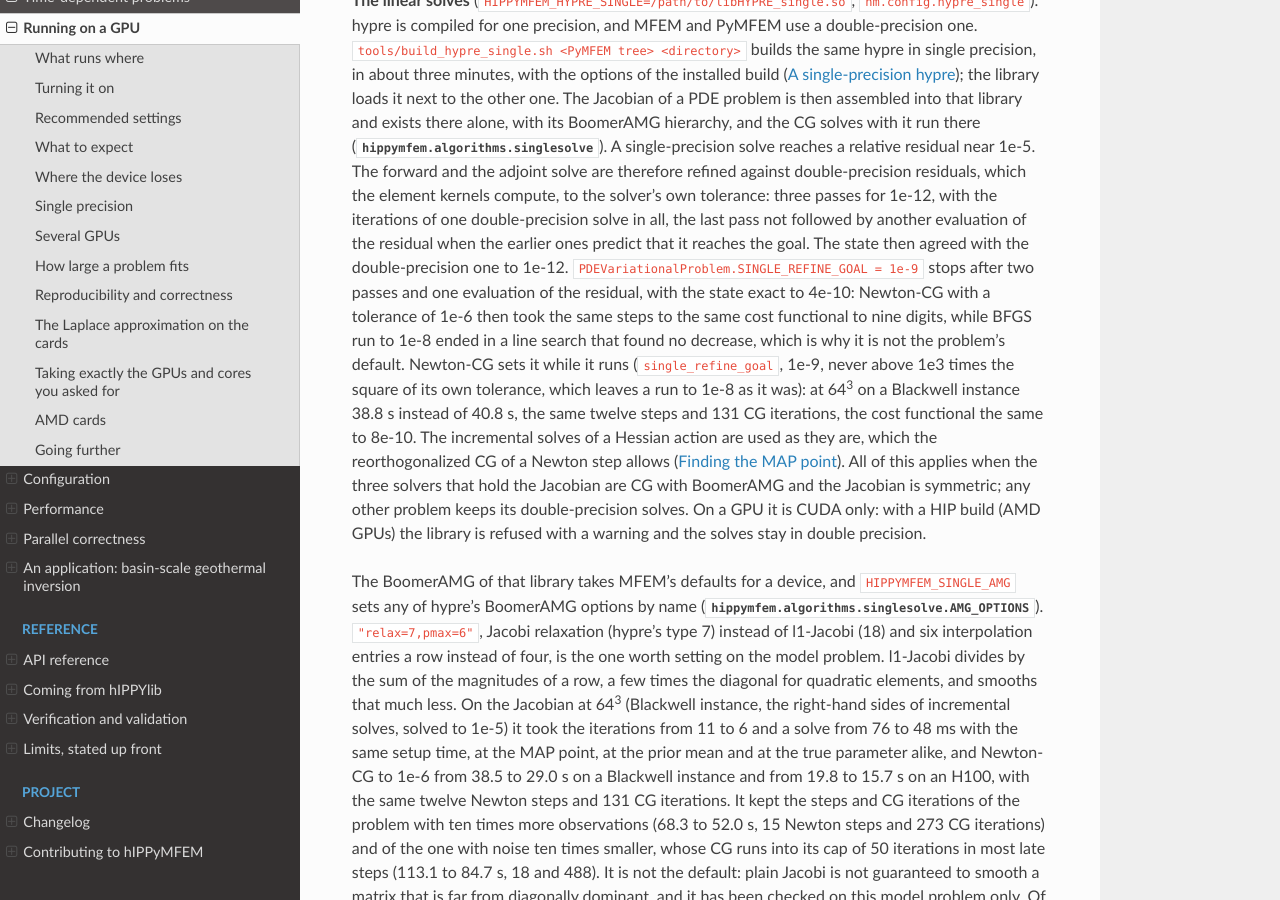
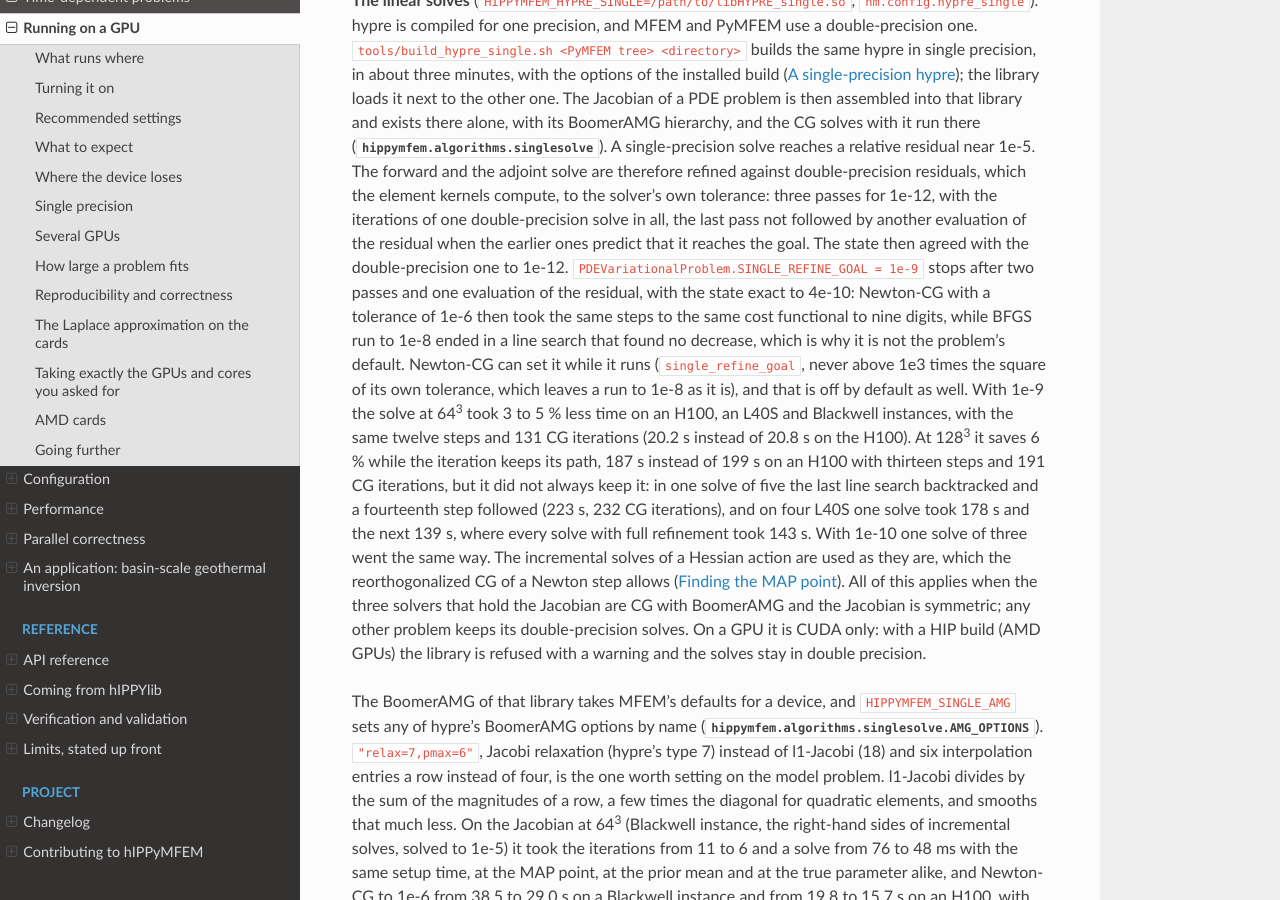
Before and after one commit to hIPPyMFEM/hippymfem, a Sphinx documentation site: the page built from docs/source/guide/gpu.rst, in a window 1280 px wide and 900 px high, scrolled down 5993 px. Built offline with Sphinx 7.4.7 and the Read the Docs theme 3.1.0, drawn with Linux system fonts in a browser that asks for light colours; pages that are not in the unit, such as notebooks, are missing from menus; some of the changed text lies outside the part shown.

Commit message:
Newton-CG leaves the refinement goal of the single-precision solves off by default
single_refine_goal of ReducedSpaceNewtonCG stopped the refinement of the forward and the
adjoint solve at 1e-9 while the solver ran.  It was validated at 64^3 (3 to 5 % less time,
the same counts).  At 128^3 the last steps can need the digits: on one H100 in single
precision every solve with full refinement took thirteen Newton steps and 191 CG
iterations (198.7, 199.1, 198.2 s); with the goal at 1e-9 four solves of five took that
path in 187 s and one backtracked in its last line search and took a fourteenth step
(223.3 s, 232 CG iterations); on four L40S one process took 178.0 s and then 139.3 s
against 143 s with full refinement.  With 1e-10 one solve of three went the same way.

The parameter stays and its default is 0, the problem's own goal.  The guide and the
changelog give these numbers instead of the gain at 64^3, and single_case checks the
setting, which no default exercises any more.

```diff
--- a/docs/source/guide/gpu.rst
+++ b/docs/source/guide/gpu.rst
@@ -149,11 +149,12 @@ points last (:ref:`gpu-memory`).
 solve on a small mesh, which has no single-precision counterpart.  Measured and left
 opt-in: the index arrays of the assembly kept on the device
 (``HIPPYMFEM_DEVICE_PATTERN=1``, memory permitting), Hessian actions relaxed as the CG
-converges (``cg_hessian_relaxation``, which lost on a more informative problem), and Jacobi
+converges (``cg_hessian_relaxation``, which lost on a more informative problem), Jacobi
 relaxation in MFEM's BoomerAMG of the double-precision solves (``HIPPYMFEM_AMG_RELAX=7``,
-which took one problem from 329 to 364 CG iterations).  Newton-CG refines the forward and
-the adjoint solve to 1e-9 only by itself (``single_refine_goal``); the problem's own
-``SINGLE_REFINE_GOAL`` stays 0 for other optimizers (BFGS to 1e-8 failed with 1e-9).
+which took one problem from 329 to 364 CG iterations), and a refinement of the forward
+and the adjoint solve that stops at 1e-9 while Newton-CG runs (``single_refine_goal``:
+at 128\ :sup:`3` on an H100 187 s instead of 199 s while the iteration kept its path, and
+223 s the one time in five that it did not).
 
 .. _mfem-device:
 
@@ -305,11 +306,17 @@ double-precision one to 1e-12.  ``PDEVariationalProblem.SINGLE_REFINE_GOAL = 1e-
 stops after two passes and one evaluation of the residual, with the state exact to
 4e-10: Newton-CG with a tolerance of 1e-6 then took the same steps to the same cost
 functional to nine digits, while BFGS run to 1e-8 ended in a line search that found no
-decrease, which is why it is not the problem's default.  Newton-CG sets it while it runs
-(``single_refine_goal``, 1e-9, never above 1e3 times the square of its own tolerance,
-which leaves a run to 1e-8 as it was): at 64\ :sup:`3` on a Blackwell instance 38.8 s
-instead of 40.8 s, the same twelve steps and 131 CG iterations, the cost functional the
-same to 8e-10.  The incremental solves of a Hessian action are used as they are, which
+decrease, which is why it is not the problem's default.  Newton-CG can set it while it
+runs (``single_refine_goal``, never above 1e3 times the square of its own tolerance,
+which leaves a run to 1e-8 as it is), and that is off by default as well.  With 1e-9 the
+solve at 64\ :sup:`3` took 3 to 5 % less time on an H100, an L40S and Blackwell instances,
+with the same twelve steps and 131 CG iterations (20.2 s instead of 20.8 s on the H100).
+At 128\ :sup:`3` it saves 6 % while the iteration keeps its path, 187 s instead of
+199 s on an H100 with thirteen steps and 191 CG iterations, but it did not always keep
+it: in one solve of five the last line search backtracked and a fourteenth step followed
+(223 s, 232 CG iterations), and on four L40S one solve took 178 s and the next 139 s,
+where every solve with full refinement took 143 s.  With 1e-10 one solve of three went
+the same way.  The incremental solves of a Hessian action are used as they are, which
 the reorthogonalized CG of a Newton step allows (:doc:`optimization`).  All of this
 applies when the three solvers that hold the Jacobian are CG with BoomerAMG and the
 Jacobian is symmetric; any other problem keeps its double-precision solves.  On a GPU it
```
Also changed, not shown: CHANGELOG.md (+8 -5 lines), 2 other files.
